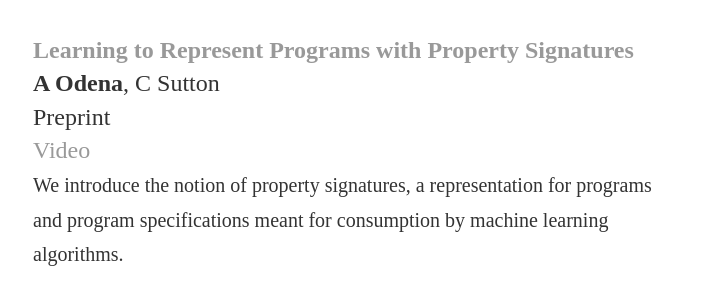
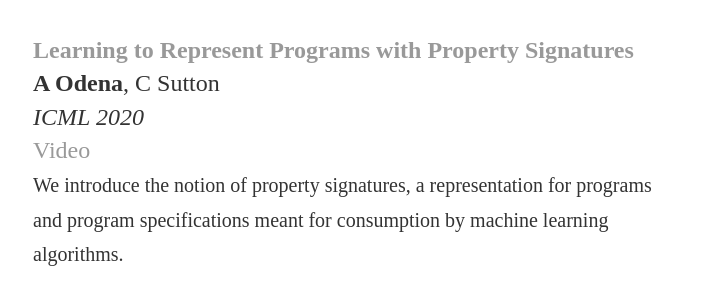
Before and after one commit to augustusodena/augustusodena.github.io, a Jekyll site: the page built from research/index.html, in a window 1280 px wide and 900 px high, scrolled down 3010 px. Shown: the part 156-456 px from the top of the window, without its empty margins (287-990 px from the left). Built offline with Jekyll 4.4.1, drawn with Linux system fonts in a browser that asks for light colours.

Commit message:
Fix italics, venue for prop sig paper.

```diff
--- a/research/index.html
+++ b/research/index.html
@@ -105,7 +105,7 @@
     <a href="https://arxiv.org/abs/2002.09030"><b>Learning to Represent Programs with Property Signatures
 </b></a><br>
     <b>A Odena</b>, C Sutton<br>
-    Preprint<br>
+    <i>ICML 2020</i><br>
     <a href=https://www.youtube.com/watch?v=pKJwMVzFRy8>Video</a><br>
     <small>
       We introduce the notion of property signatures,
```
